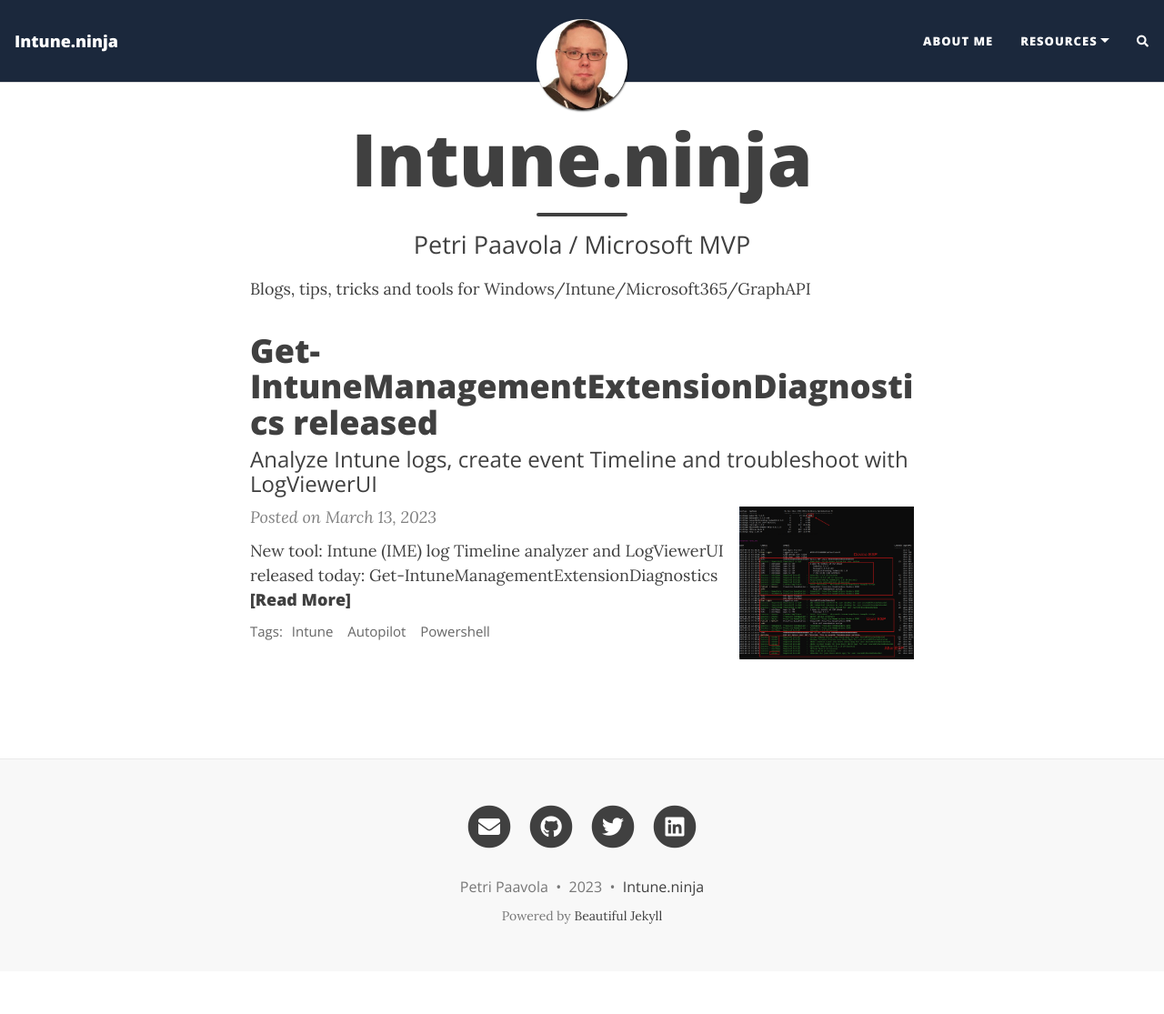
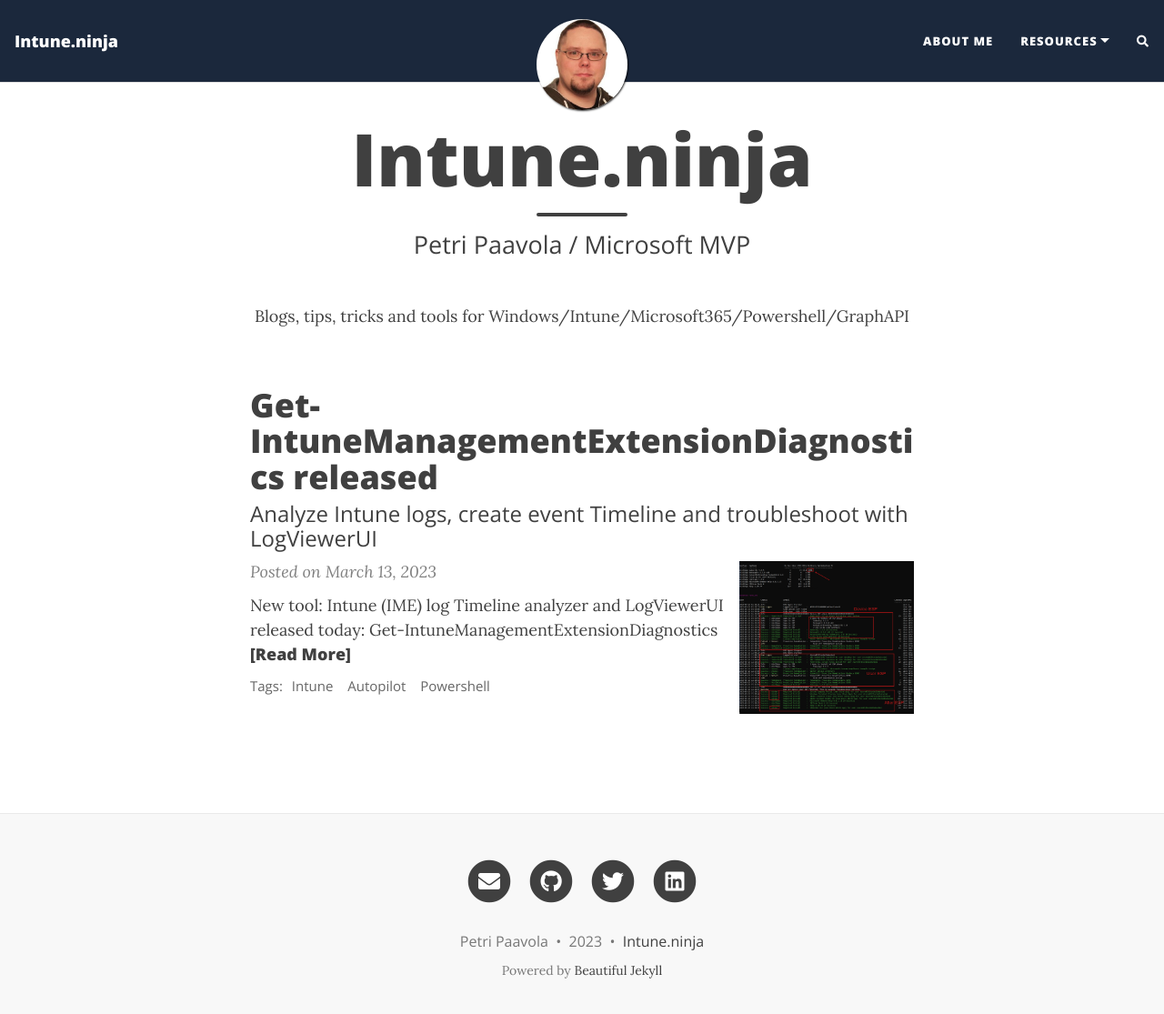
Before and after one commit to petripaavola/petripaavola.github.io, a Jekyll site: the page built from index.html, in a window 1280 px wide and 1128 px high. Shown: the top 1115 px of the window at 91% size. Built offline with Jekyll 4.4.1, drawn with Linux system fonts in a browser that asks for light colours; nearby versions of some CDN libraries; the list of posts is cut into pages by our own code; comment, search, counter and statistics services are not loaded.

Commit message:
update index.html

```diff
--- a/index.html
+++ b/index.html
@@ -3,4 +3,4 @@
 title: Intune.ninja
 subtitle: Petri Paavola / Microsoft MVP
 ---
-Blogs, tips, tricks and tools for Windows/Intune/Microsoft365/GraphAPI
+<p style="text-align:center">Blogs, tips, tricks and tools for Windows/Intune/Microsoft365/Powershell/GraphAPI</p>
```
